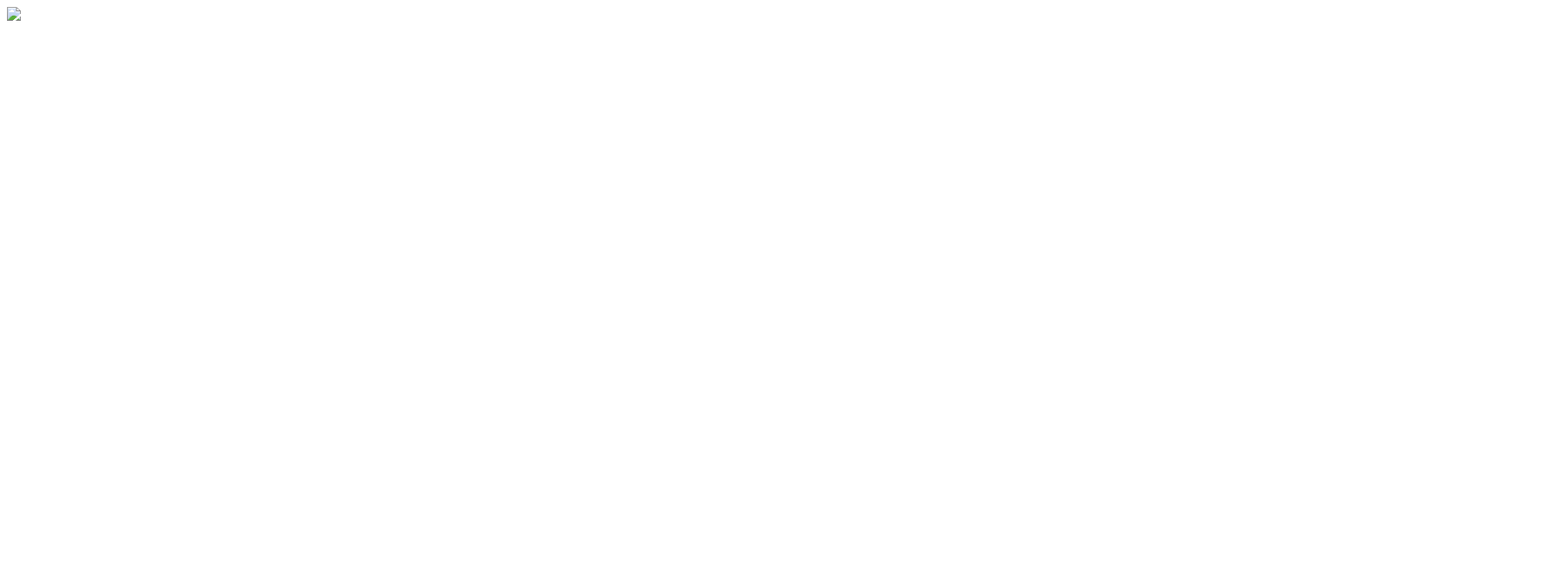
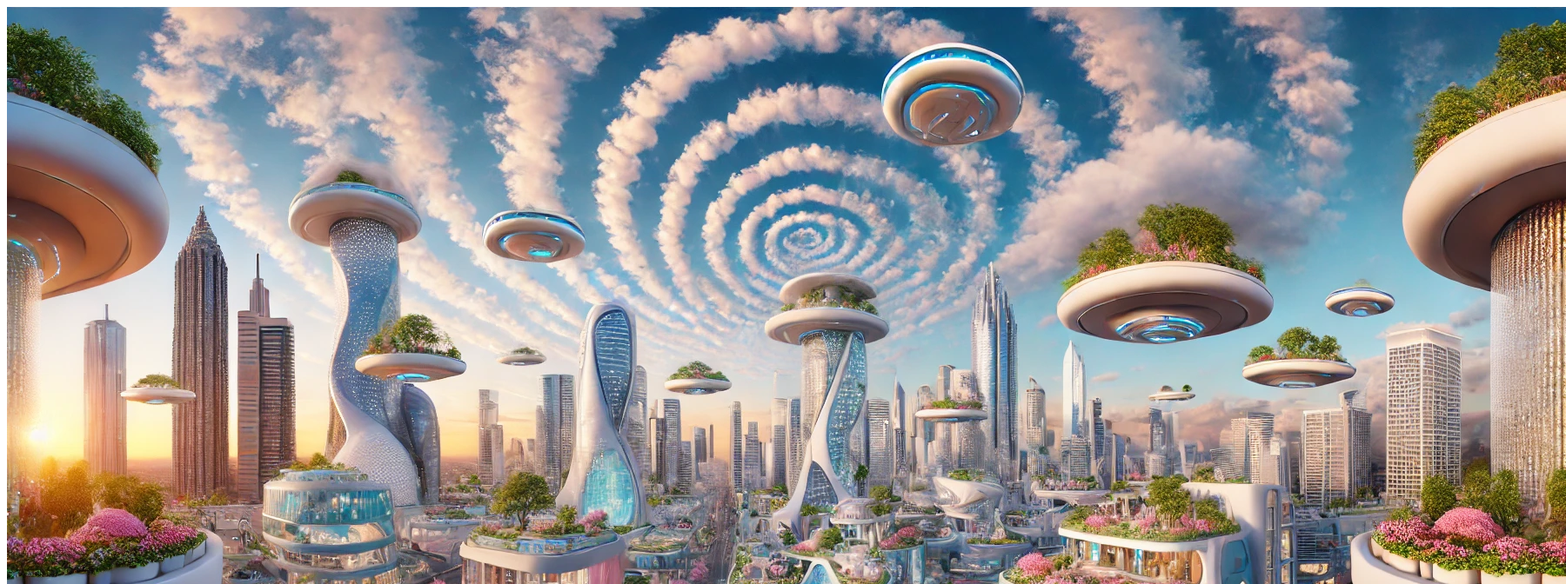
Before and after one commit to dja1202/aframe, a plain HTML site: page index.html in a window 1280 px wide. Shown: the top 672 px of the page at 87% size, 1800 px wide, since content can reach past the window. Drawn offline with Linux system fonts and the light colour scheme.

Commit message:
Update index.html

```diff
--- a/index.html
+++ b/index.html
@@ -8,7 +8,7 @@
   <body>
     <a-scene>
       <a-assets>
-        <img id = "skyTexture" src="images/aerial.jpg" >
+        <img id = "skyTexture" src="aerial.jpg" >
 
       </a-assets>
       <!-- Camera -->
```
